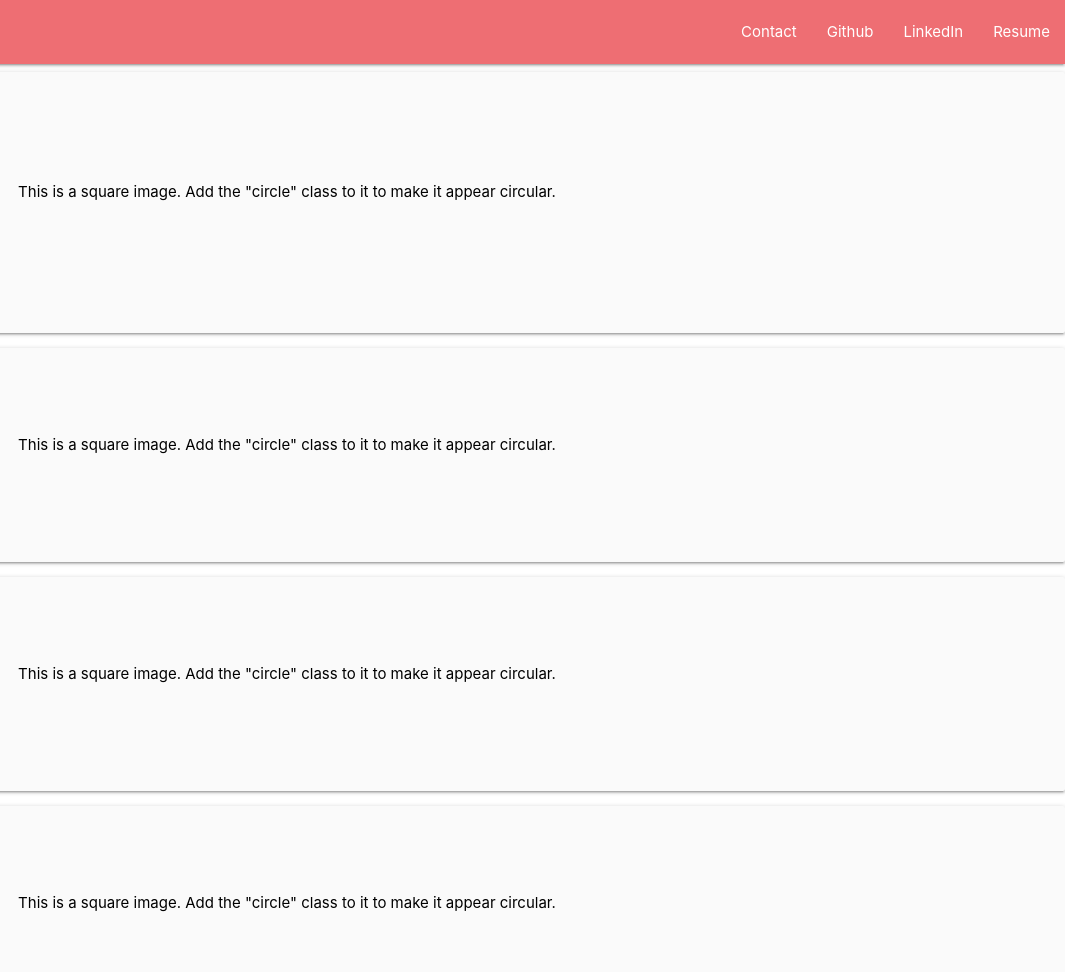
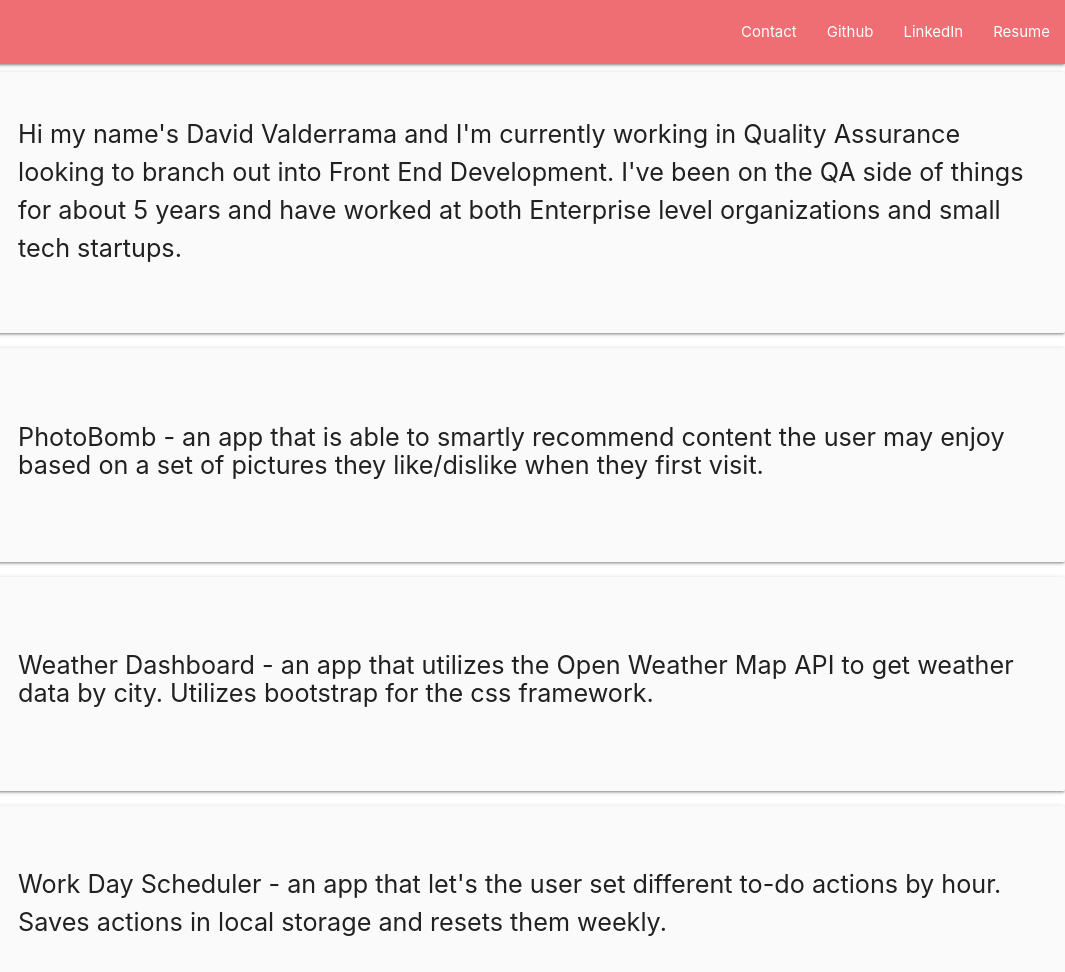
Before and after one commit to dvalderrama89/week-eight-homework, a plain HTML site: page index.html in a window 1280 px wide. Shown: the top 972 px of the page, 215-1280 px from the left. Drawn offline with nearby package versions, Linux system fonts and the light colour scheme.

Commit message:
Updated page copy

```diff
--- a/index.html
+++ b/index.html
@@ -33,11 +33,11 @@
             <div class="card-panel grey lighten-5 z-depth-1">
               <div class="row valign-wrapper">
                 <div class="col s2">
-                  <img src="assets/images/david_color_portrait.jpg" alt="" class="circle responsive-img"> <!-- notice the "circle" class -->
+                  <img src="assets/images/david_color_portrait.jpg" alt="" class="circle responsive-img">
                 </div>
                 <div class="col s10">
-                  <span class="black-text">
-                    This is a square image. Add the "circle" class to it to make it appear circular.
+                  <span class="flow-text">
+                    Hi my name's David Valderrama and I'm currently working in Quality Assurance looking to branch out into Front End Development. I've been on the QA side of things for about 5 years and have worked at both Enterprise level organizations and small tech startups.
                   </span>
                 </div>
               </div>
@@ -52,9 +52,9 @@
                   <img src="https://raw.githubusercontent.com/reddituser7777/PhotoBomb/main/Assets/updated-screenshot.png" alt="" class="responsive-img">
                 </div>
                 <div class="col s10">
-                  <span class="black-text">
-                    This is a square image. Add the "circle" class to it to make it appear circular.
-                  </span>
+                  <h2 class="flow-text">
+                    PhotoBomb - an app that is able to smartly recommend content the user may enjoy based on a set of pictures they like/dislike when they first visit.
+                  </h2>
                 </div>
               </div>
             </div>
@@ -68,9 +68,9 @@
                   <img src="https://user-images.githubusercontent.com/1855513/115982374-5d39ca80-a54f-11eb-9174-8d2e230b46ba.png" alt="" class="responsive-img">
                 </div>
                 <div class="col s10">
-                  <span class="black-text">
-                    This is a square image. Add the "circle" class to it to make it appear circular.
-                  </span>
+                  <h3 class="flow-text">
+                    Weather Dashboard - an app that utilizes the Open Weather Map API to get weather data by city. Utilizes bootstrap for the css framework.
+                  </h3>
                 </div>
               </div>
             </div>
@@ -84,9 +84,9 @@
                   <img src="https://user-images.githubusercontent.com/1855513/114789922-b415f780-9d38-11eb-8e55-468e7855fd3c.png" alt="" class="responsive-img">
                 </div>
                 <div class="col s10">
-                  <span class="black-text">
-                    This is a square image. Add the "circle" class to it to make it appear circular.
-                  </span>
+                  <p class="flow-text">
+                    Work Day Scheduler - an app that let's the user set different to-do actions by hour. Saves actions in local storage and resets them weekly.
+                  </p>
                 </div>
               </div>
             </div>
```
